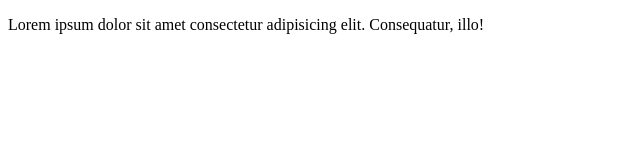
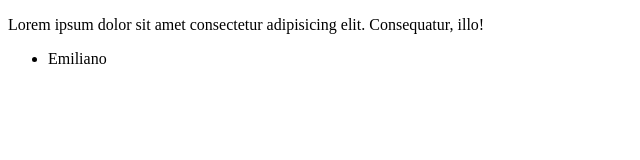
Before and after one commit to pomaremiliano/MetaCode-prueba, a plain HTML site: page index.html in a window 1280 px wide. Shown: the full height of the page, 0-640 px from the left. Drawn offline with Linux system fonts and the light colour scheme.

Commit message:
agregar emiliano

```diff
--- a/index.html
+++ b/index.html
@@ -8,5 +8,8 @@
 </head>
 <body>
     <p>Lorem ipsum dolor sit amet consectetur adipisicing elit. Consequatur, illo!</p>
+    <ul>
+        <li>Emiliano</li>
+    </ul>
 </body>
 </html>
```
